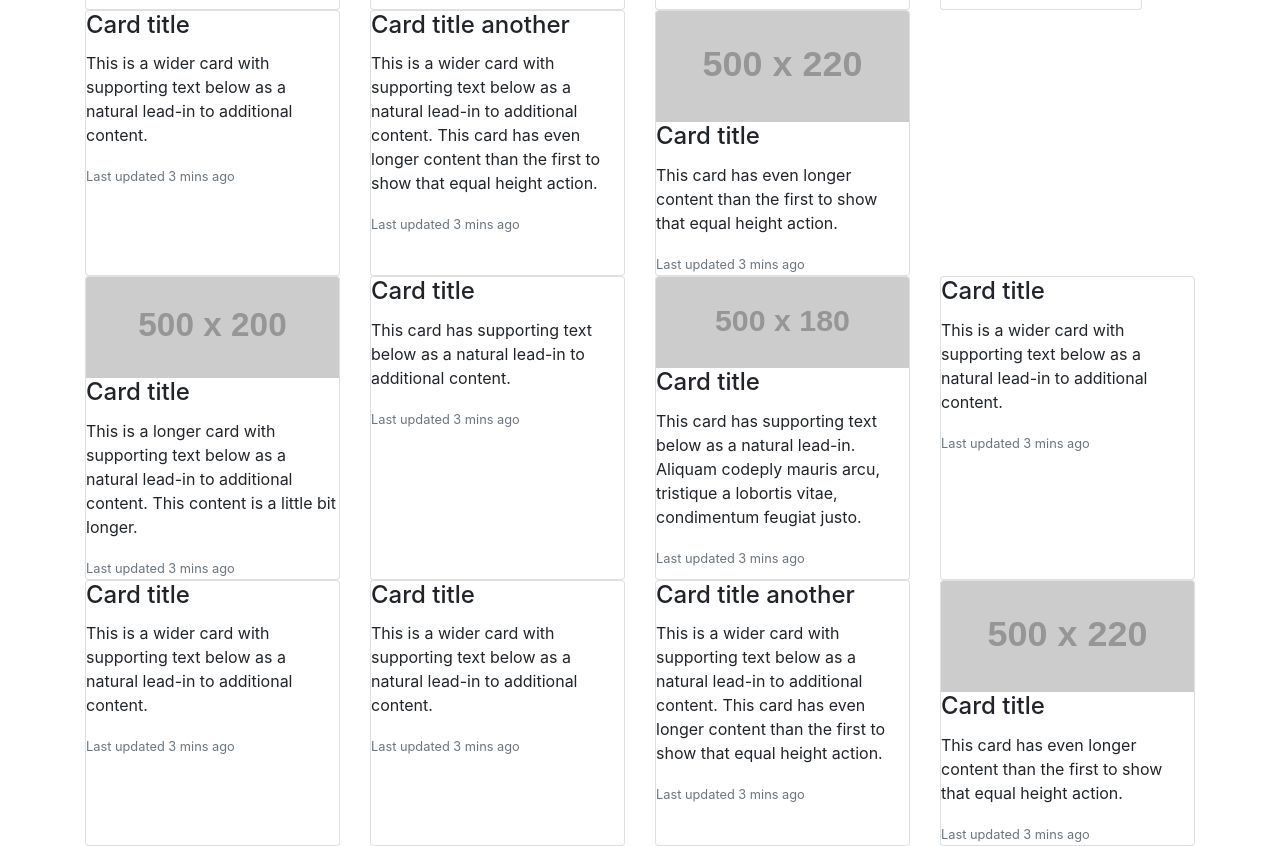
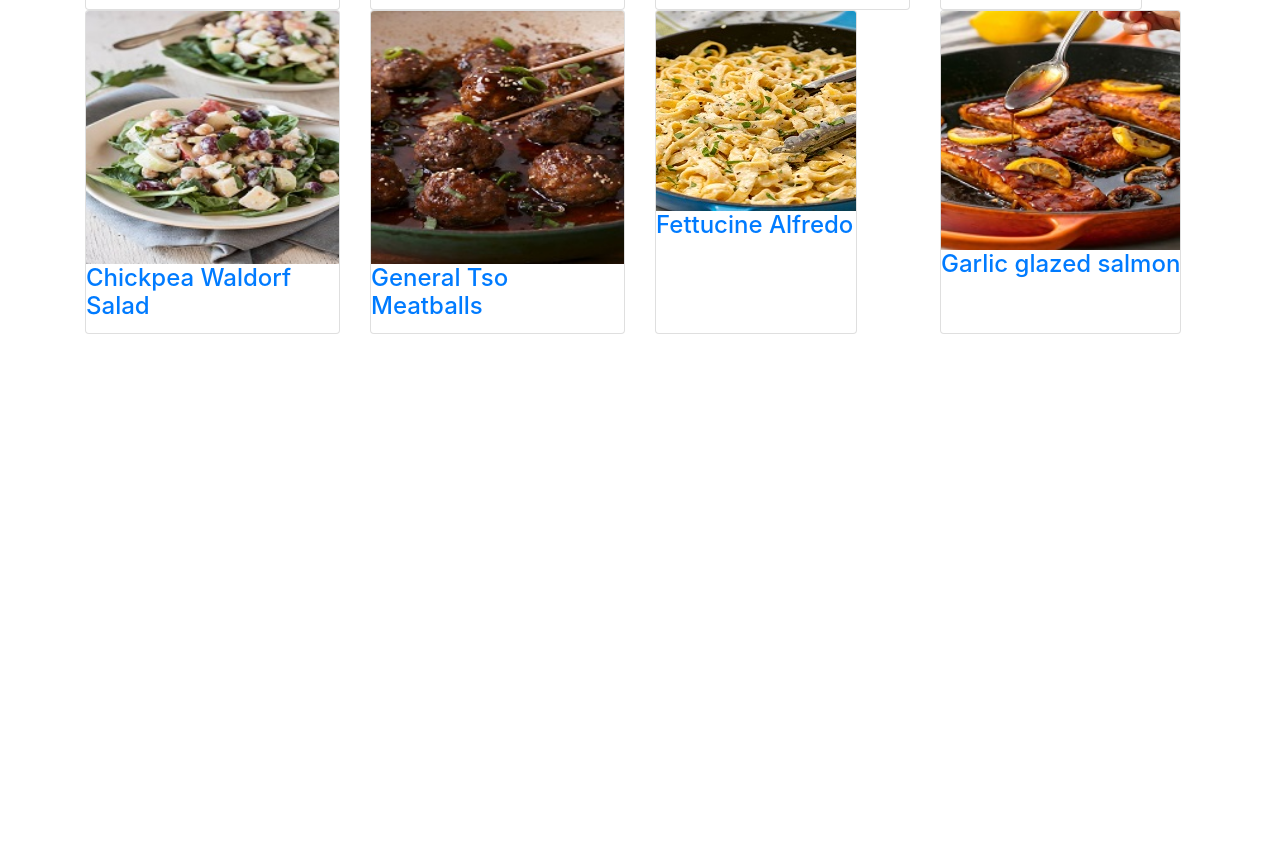
Before and after one commit to pathnames/ditch-delivery, a plain HTML site: page 25minutes.html in a window 1280 px wide. Shown: the part 315-1161 px from the top of the page. After the commit the page ends 800 px from the top, so only its background shows below. Drawn offline with nearby package versions, Linux system fonts and the light colour scheme; placeholder pictures from the web are drawn by us.

Commit message:
Finished 8 25 minute recipes

```diff
--- a/25minutes.html
+++ b/25minutes.html
@@ -44,107 +44,33 @@
             </div>
             <div class="col-sm-3">
                 <div class="card">
+                    <img class="card-img-top img-fluid" src="25chickpea.jpg" alt="Card image cap" width="200" height="200">
                     <div class="card-block">
-                        <h4 class="card-title">Card title</h4>
-                        <p class="card-text">This is a wider card with supporting text below as a natural lead-in to additional content.</p>
-                        <p class="card-text"><small class="text-muted">Last updated 3 mins ago</small></p>
+                        <h4 class="card-title"><a href="https://www.thekitchn.com/recipe-chickpea-waldorf-salad-lunch-recipes-from-the-kitchn-207603">Chickpea Waldorf Salad</a></h4>
                     </div>
                 </div>
             </div>
             <div class="col-sm-3">
                 <div class="card">
+                    <img class="card-img-top img-fluid" src="25meatballs.jpg" alt="Card image cap" width="200" height="200">
                     <div class="card-block">
-                        <h4 class="card-title">Card title another</h4>
-                        <p class="card-text">This is a wider card with supporting text below as a natural lead-in to additional content. This card has even longer content than the first to show that equal height action.</p>
-                        <p class="card-text"><small class="text-muted">Last updated 3 mins ago</small></p>
+                        <h4 class="card-title"><a href="https://www.delish.com/cooking/recipe-ideas/recipes/a58552/general-tso-meatballs-recipe/">General Tso Meatballs</a></h4>
                     </div>
                 </div>
             </div>
             <div class="col-sm-3">
                 <div class="card">
-                    <img class="card-img-top img-fluid" src="//placehold.it/500x220" alt="Card image cap">
+                    <img class="card-img-top img-fluid" src="25alfredo.jpg" alt="Card image cap" width="200" height="200">
                     <div class="card-block">
-                        <h4 class="card-title">Card title</h4>
-                        <p class="card-text">This card has even longer content than the first to show that equal height action.</p>
-                        <p class="card-text"><small class="text-muted">Last updated 3 mins ago</small></p>
-                    </div>
-                </div>
-            </div>
-        </div>
-        <div class="row">
-            <div class="col-sm-3">
-                <div class="card">
-                    <img class="card-img-top img-fluid" src="//placehold.it/500x200" alt="Card image cap">
-                    <div class="card-block">
-                        <h4 class="card-title">Card title</h4>
-                        <p class="card-text">This is a longer card with supporting text below as a natural lead-in to additional content. This content is a little bit longer.</p>
-                        <p class="card-text"><small class="text-muted">Last updated 3 mins ago</small></p>
+                        <h4 class="card-title"><a href="https://www.delish.com/cooking/recipe-ideas/a55312/best-homemade-fettuccine-alfredo-recipe/">Fettucine Alfredo</a></h4>
                     </div>
                 </div>
             </div>
             <div class="col-sm-3">
                 <div class="card">
+                    <img class="card-img-top img-fluid" src="25garlic.jpg" alt="Card image cap" width="200" height="200">
                     <div class="card-block">
-                        <h4 class="card-title">Card title</h4>
-                        <p class="card-text">This card has supporting text below as a natural lead-in to additional content.</p>
-                        <p class="card-text"><small class="text-muted">Last updated 3 mins ago</small></p>
-                    </div>
-                </div>
-            </div>
-            <div class="col-sm-3">
-                <div class="card">
-                    <img class="card-img-top img-fluid" src="//placehold.it/500x180" alt="Card image cap">
-                    <div class="card-block">
-                        <h4 class="card-title">Card title</h4>
-                        <p class="card-text">This card has supporting text below as a natural lead-in.
-                         Aliquam codeply mauris arcu, tristique a lobortis vitae, condimentum feugiat justo.</p>
-                        <p class="card-text"><small class="text-muted">Last updated 3 mins ago</small></p>
-                    </div>
-                </div>
-            </div>
-            <div class="col-sm-3">
-                <div class="card">
-                    <div class="card-block">
-                        <h4 class="card-title">Card title</h4>
-                        <p class="card-text">This is a wider card with supporting text below as a natural lead-in to additional content.</p>
-                        <p class="card-text"><small class="text-muted">Last updated 3 mins ago</small></p>
-                    </div>
-                </div>
-            </div>
-            <div class="col-sm-3">
-                <div class="card">
-                    <div class="card-block">
-                        <h4 class="card-title">Card title</h4>
-                        <p class="card-text">This is a wider card with supporting text below as a natural lead-in to additional content.</p>
-                        <p class="card-text"><small class="text-muted">Last updated 3 mins ago</small></p>
-                    </div>
-                </div>
-            </div>
-            <div class="col-sm-3">
-                <div class="card">
-                    <div class="card-block">
-                        <h4 class="card-title">Card title</h4>
-                        <p class="card-text">This is a wider card with supporting text below as a natural lead-in to additional content.</p>
-                        <p class="card-text"><small class="text-muted">Last updated 3 mins ago</small></p>
-                    </div>
-                </div>
-            </div>
-            <div class="col-sm-3">
-                <div class="card">
-                    <div class="card-block">
-                        <h4 class="card-title">Card title another</h4>
-                        <p class="card-text">This is a wider card with supporting text below as a natural lead-in to additional content. This card has even longer content than the first to show that equal height action.</p>
-                        <p class="card-text"><small class="text-muted">Last updated 3 mins ago</small></p>
-                    </div>
-                </div>
-            </div>
-            <div class="col-sm-3">
-                <div class="card">
-                    <img class="card-img-top img-fluid" src="//placehold.it/500x220" alt="Card image cap">
-                    <div class="card-block">
-                        <h4 class="card-title">Card title</h4>
-                        <p class="card-text">This card has even longer content than the first to show that equal height action.</p>
-                        <p class="card-text"><small class="text-muted">Last updated 3 mins ago</small></p>
+                        <h4 class="card-title"><a href="https://www.delish.com/cooking/recipe-ideas/recipes/a55762/honey-garlic-glazed-salmon-recipe/">Garlic glazed salmon</a></h4>
                     </div>
                 </div>
             </div>
```
Also changed, not shown: 25alfredo.jpg (added), 25chickpea.jpg (added), 25garlic.jpg (added), 25meatballs.jpg (added).
